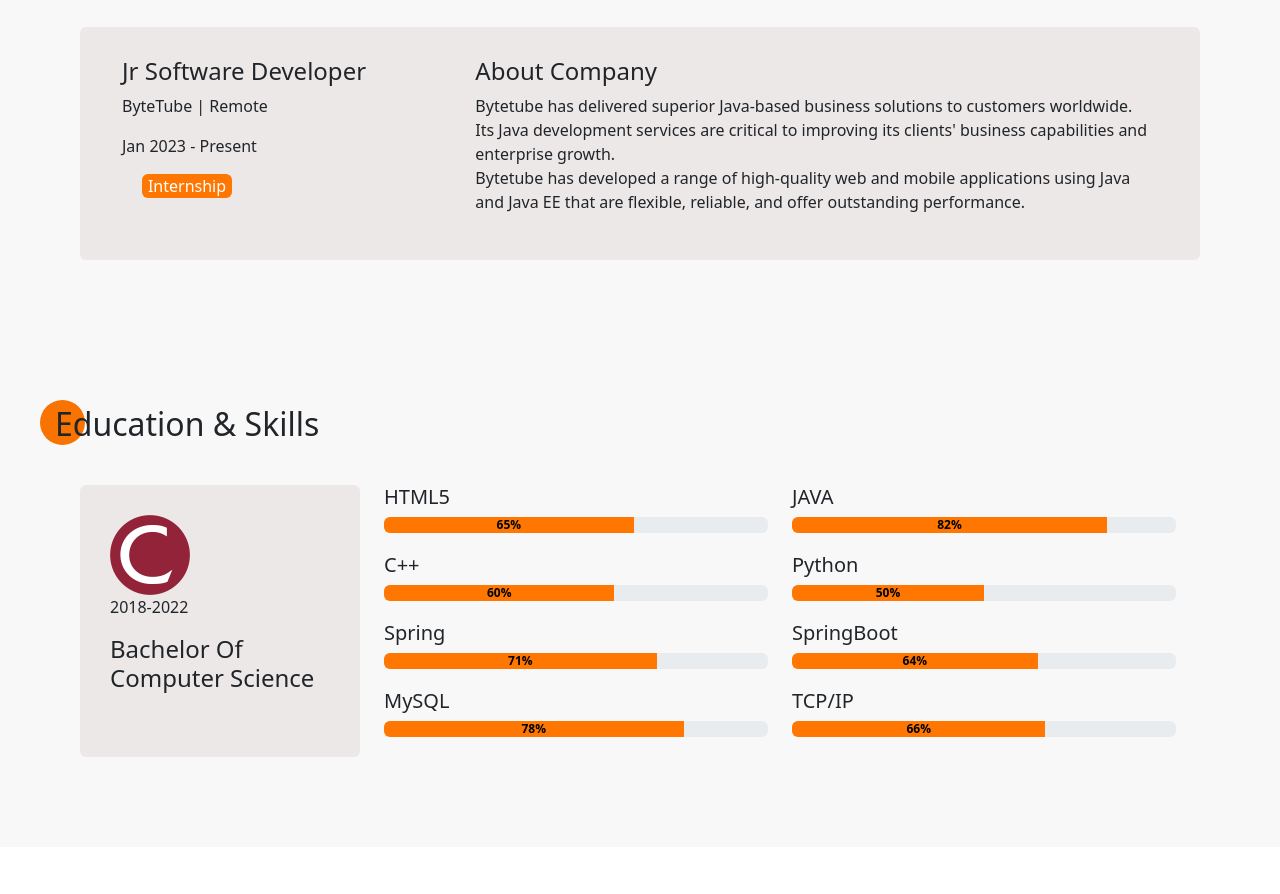
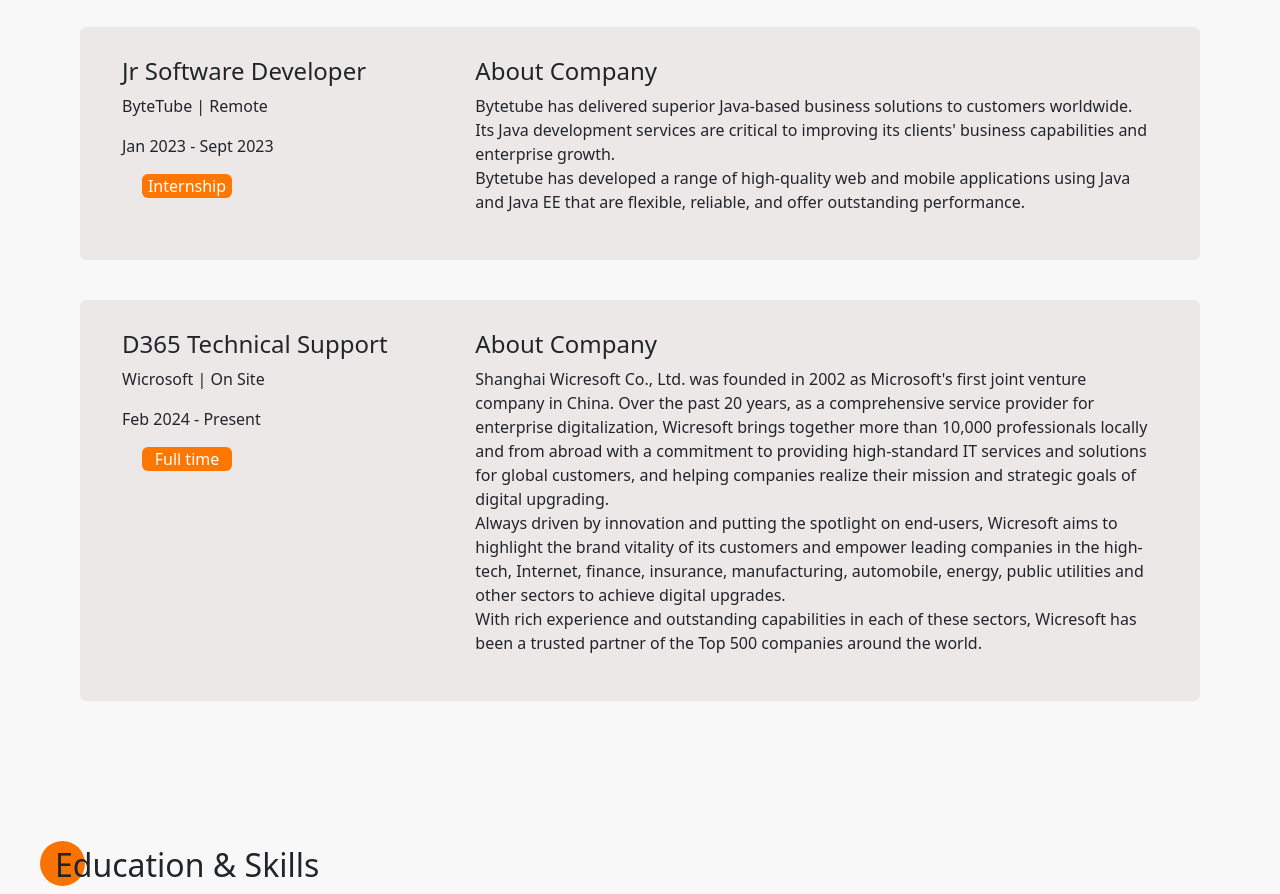
Before and after one commit to yifan-He/yifan-He.github.io, a plain HTML site: page index.html in a window 1280 px wide. Shown: the part 2320-3214 px from the top of the page. Drawn offline with nearby package versions, Linux system fonts and the light colour scheme.

Commit message:
Update index.html

```diff
--- a/index.html
+++ b/index.html
@@ -261,7 +261,7 @@
                         <path
                             d="M13.5 3a.5.5 0 0 1 .5.5V11H2V3.5a.5.5 0 0 1 .5-.5h11zm-11-1A1.5 1.5 0 0 0 1 3.5V12h14V3.5A1.5 1.5 0 0 0 13.5 2h-11zM0 12.5h16a1.5 1.5 0 0 1-1.5 1.5h-13A1.5 1.5 0 0 1 0 12.5z" />
                     </svg>
-                    <h3 class="smallh3"> self-improving</h3>
+                    <h3 class="smallh3"> Self-improving</h3>
                     <p class="small">As a programmer, I will never miss the opportunity to learn and grow my skills.
                         Exploring new technologies, frameworks, development methodologies are something I like to do.
                         Code reviewing is also an excellent way to learn best practices.</p>
@@ -294,7 +294,7 @@
             <div class="col-md-4 col-xs-12">
                 <h4>Jr Software Developer</h4>
                 <p>ByteTube | Remote</p>
-                <p>Jan 2023 - Present</p>
+                <p>Jan 2023 - Sept 2023</p>
                 <div class="rounded fulltime">Internship</div>
             </div>
             <div class="col-md-8 col-xs-12">
@@ -303,6 +303,24 @@
                     development services are critical to improving its clients' business capabilities and enterprise
                     growth. <br>Bytetube has developed a range of high-quality web and mobile applications using Java
                     and Java EE that are flexible, reliable, and offer outstanding performance.</p>
+            </div>
+        </div>
+        <div class="row rounded experienceRow">
+            <div class="col-md-4 col-xs-12">
+                <h4>D365 Technical Support</h4>
+                <p>Wicrosoft | On Site</p>
+                <p>Feb 2024 - Present</p>
+                <div class="rounded fulltime">Full time</div>
+            </div>
+            <div class="col-md-8 col-xs-12">
+                <h4>About Company</h4>
+                <p>Shanghai Wicresoft Co., Ltd. was founded in 2002 as Microsoft's first joint venture company in China.
+                    Over the past 20 years, as a comprehensive service provider for enterprise digitalization, Wicresoft brings together more than 10,000 professionals
+                    locally and from abroad with a commitment to providing high-standard IT services and solutions for global customers, and helping companies realize their
+                    mission and strategic goals of digital upgrading. <br> Always driven by innovation and putting the spotlight on end-users, Wicresoft aims to highlight
+                    the brand vitality of its customers and empower leading companies in the high-tech, Internet, finance, insurance, manufacturing, automobile, energy,
+                    public utilities and other sectors to achieve digital upgrades. <br> With rich experience and outstanding capabilities in each of these sectors,
+                    Wicresoft has been a trusted partner of the Top 500 companies around the world.</p>
             </div>
         </div>
     </div>
```
